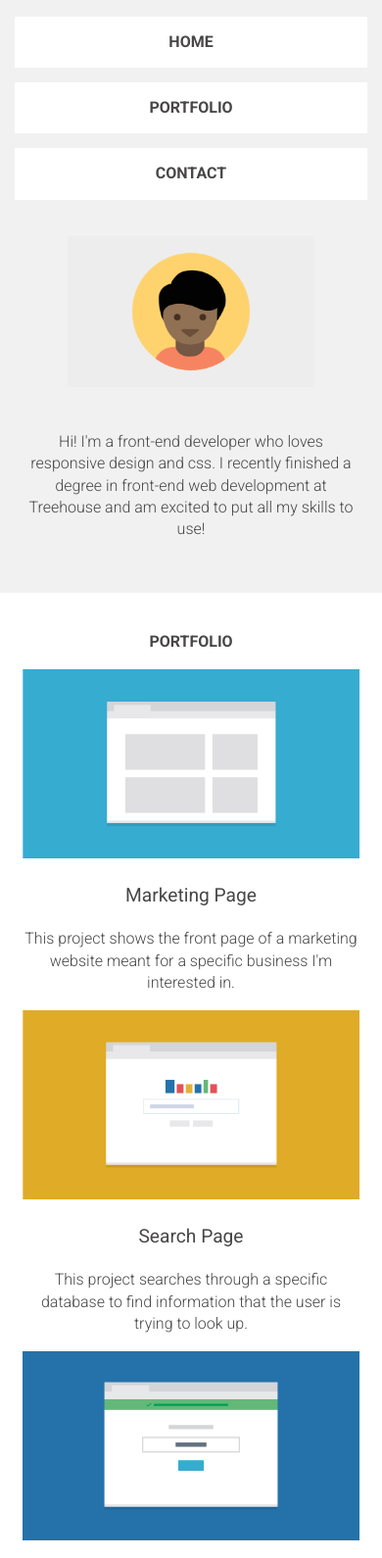
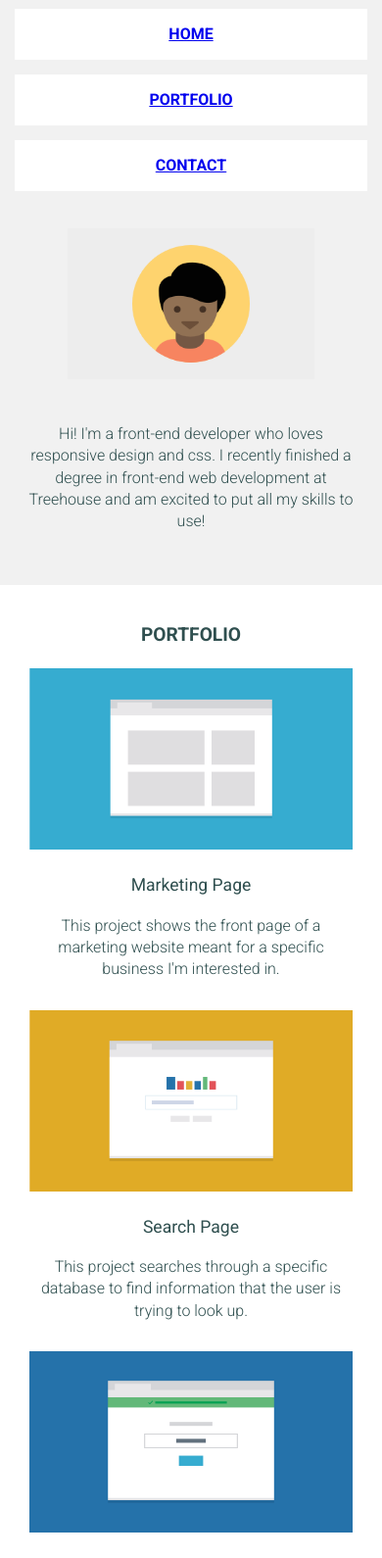
Before and after one commit to meeshcapiche/tech-degree-project-2, a plain HTML site: page index.html in a window 390 px wide. Shown: the part 77-1667 px from the top of the page at 98% size. Drawn offline with Linux system fonts and the light colour scheme.

Commit message:
Mobile Version Completed

```diff
--- a/css/styles.css
+++ b/css/styles.css
@@ -4,7 +4,7 @@
 
 body {
   font: 300 16px/1.4 Roboto, sans-serif;
-    color: rgb(72, 70, 70);
+  color: darkslategrey;
   display: flex;
   flex-direction: column;
   min-height: 100vh;
@@ -12,18 +12,27 @@ body {
   text-align: center;
 }
 
-  header {
+header,
+footer {
   background-color: rgb(241, 241, 241);
   padding: 2%;
 }
 
-  h2 {
-    font-size: 1.6em;
+h1 {
+  font-size: 1.8em;
+  line-height: 1.1em;
   font-weight: bold;
 }
 
+h2 {
+  font-size: 1.2em;
+  line-height: 1.2em;
+  font-weight: bold;
+  text-transform: uppercase;
+}
+
 h3 {
-    font-size: 1.2em;
+  font-size: 1.1em;
   font-weight: 400;
 }
 
@@ -33,6 +42,10 @@ body {
 
 img {
   max-width: 100%;
+}
+
+article {
+  padding: 2%;
 }
 
 .intro {
@@ -52,12 +65,9 @@ img {
   max-width: 70%;
 }
 
-  /*.row {
-    flex: 1;
-  }*/
-
 .main-header,
 .main-nav,
+.footer-nav,
 main,
 .intro {
   display: flex;
@@ -65,8 +75,7 @@ img {
 
 .main-header,
 main,
-.intro,
-.sub-page {
+.intro {
   flex-flow: column wrap;
   align-items: center;
 }
@@ -76,15 +85,37 @@ main,
   width: 100%;
 }
 
-.main-nav li {
+.main-nav a {
   width: 100%;
   padding: 4% 2%;
   margin: 2%;
-    list-style: none;
   background-color: white;
 }
 
+.main-nav,
+.footer-nav a {
+  color: darkslategray;
+  text-transform: uppercase;
+  font-weight: bold;
+  text-decoration: none;
+}
 
+.contact-info {
+  padding: 8% 4%;
+}
+
+.footer-nav {
+  border-top: solid lightgrey 1px;
+  justify-content: space-between;
+  align-items: center;
+  padding: 2% 4%;
+}
+
+.contact-info a {
+  font-weight: bold;
+  text-decoration: none;
+  color: darkslategray;
+}
 
 
 /* =================================
--- a/index.html
+++ b/index.html
@@ -9,50 +9,73 @@
     <link rel="stylesheet" href="css/styles.css">
     <meta charset="UTF-8">
     <meta name="viewport" content="width=device-width, initial-scale=1.0">
-    <title>Document</title>
+    <title>Michelle K's Portfolio</title>
 </head>
 
 <body>
 
     <header class="main-header">
-        <h2>Student Name</h2>
-
+        <h1>Michelle K</h1>
         <nav class="main-nav">
-                <li class="page-title">Home</li>
-                <li class="page-title">Portfolio</li>
-                <li class="page-title">Contact</li>
+                <a href="index.html">Home</a>
+                <a href="#portfolio">Portfolio</a>
+                <a href="#contact">Contact</a>
         </nav>
-
-        <section class="intro">
+        <div class="intro">
             <img src="images/responsive-layout-profile.png" alt="man on yellow" />
             <p class="intro text"> Hi! I'm a front-end developer who loves responsive design and css. I recently finished a degree in front-end web development at Treehouse and am excited to put all my skills to use!</p>
-        </section>
+        </div>
     </header>
 
     <main>
-        <p class ="page-title">Portfolio</p>
+        <section id="portfolio">
+            <h2>Portfolio</h2>
+            <article>
+                <img src="images/portfolio-1.png" alt="website screen image" />
+                <h3>Marketing Page</h3>
+                <p>This project shows the front page of a marketing website meant for a specific business I'm interested in.</p>
+            </article>
+            <article>
+                <img src="images/portfolio-2.png" alt="website image" />
+                <h3>Search Page</h3>
+                <p>This project searches through a specific database to find information that the user is trying to look up.</p>
+            </article>
+            <article>
+                <img src="images/portfolio-3.png" alt="website app" />
+                <h3>Travel App</h3>
+                <p>This project compares travel times based on different transportation methods and tells you the best one.</p>
+            </article>
+            <article>
+                <img src="images/portfolio-4.png" alt="map image" />
+                <h3>Map of Favorite Spots</h3>
+                <p>This project uses mapping apis to plot points in the city for a do-it-yourself walking tour.</p>
+            </article>
+            <article>
+                <img src="images/portfolio-5.png" alt="photo gallery" />
+                <h3>Photo Gallery</h3>
+                <p>This project shows pictures from a recent trip to the viewer and allows them to easily navigat through photos.</p>
+            </article>
+            <article>
+                <img src="images/portfolio-6.png" alt="screen with calculator" />
+                <h3>Calculator</h3>
+                <p>Someone can enter in the numbers they want, and press the big blue button and get the result.</p>
+            </article>
+        </section>
+    </main>
 
-        <section class="sub-page">
-            <img src="images/portfolio-1.png" alt="website image on blue" />
-            <h3>Marketing Page</h3>
-            <p> This project shows the front page of a marketing website meant for a specific business I'm interested in.</p>
+    <footer id="contact">
+        <section class="contact-info">
+            <h2>contact</h2>
+            <p> If you are interested in chatting or want more information about what I've been working on, I'd love to hear from you!</p>
+            <p>Phone &nbsp;<a href="Tel:+1(111) 555-1234">+1(111) 555-1234</a></p>
+            <p>Email &nbsp;<a href="mailto:email@yoursite.com">email@yoursite.com</a></p>
         </section>
 
-        <section class="sub-page">
-            <img src="images/portfolio-2.png" alt="website image on blue" />
-            <h3>Search Page</h3>
-            <p> This project searches through a specific database to find information that the user is trying to look up.</p>
-        </section>
-
-        <section class="sub-page">
-            <img src="images/portfolio-3.png" alt="website app image on blue" />
-            <h3>Travel App</h3>
-            <p> This project compares travel times based on different transportation methods and tells you the best one.</p>
-        </section>
-
-    </main>
-
-    <footer ></footer>
+        <nav class="footer-nav">
+            <h4>Michelle K</h4>
+            <a href="#">Back to top</a>
+        </nav>
+    </footer>
 
 </body>
 
```
Lines whose indentation alone changed are shown as unchanged.
